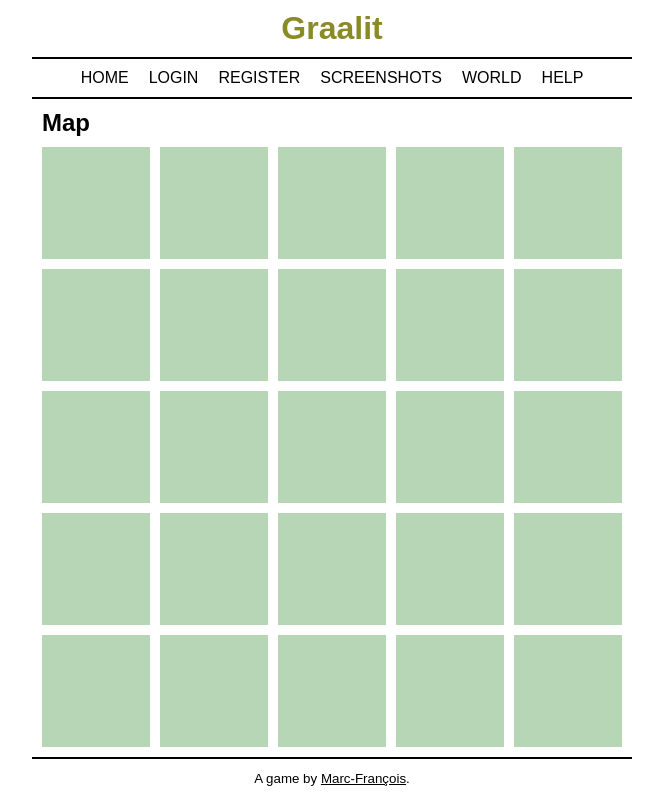
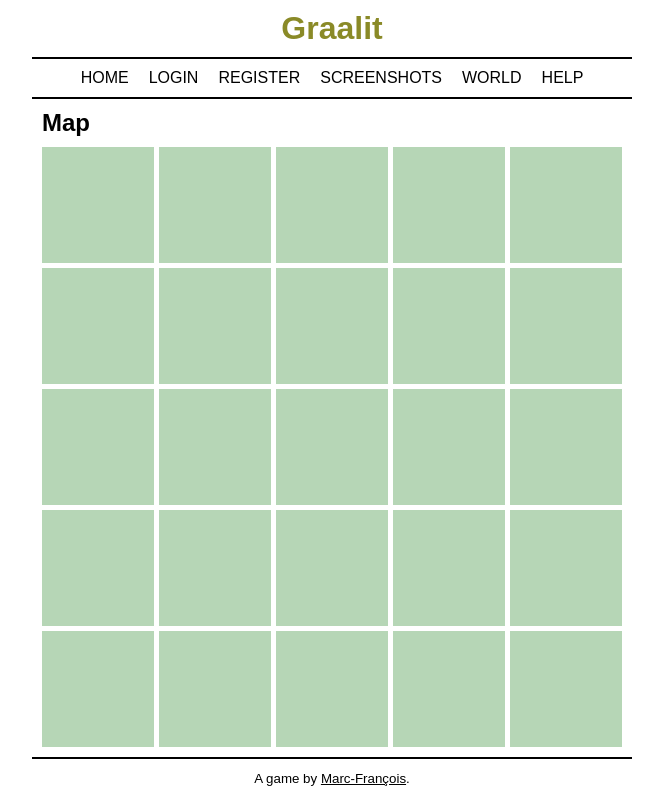
Before and after one commit to mfcochauxlaberge/graalit-client, a React app: page /map in a window 1280 px wide. Shown: the whole page, without its empty margins (308-971 px from the left). Built offline with nearby package versions, Linux system fonts and the light colour scheme.

Commit message:
Reduce gap between cells from 10 to 5 pixels

```diff
--- a/src/styles/main.css
+++ b/src/styles/main.css
@@ -182,7 +182,7 @@ button {
   display: grid;
   grid-template-columns: 1fr 1fr 1fr 1fr 1fr;
   grid-template-rows: 1fr 1fr 1fr 1fr 1fr;
-  gap: 10px;
+  gap: 5px;
 }
 
 .cell {
```
